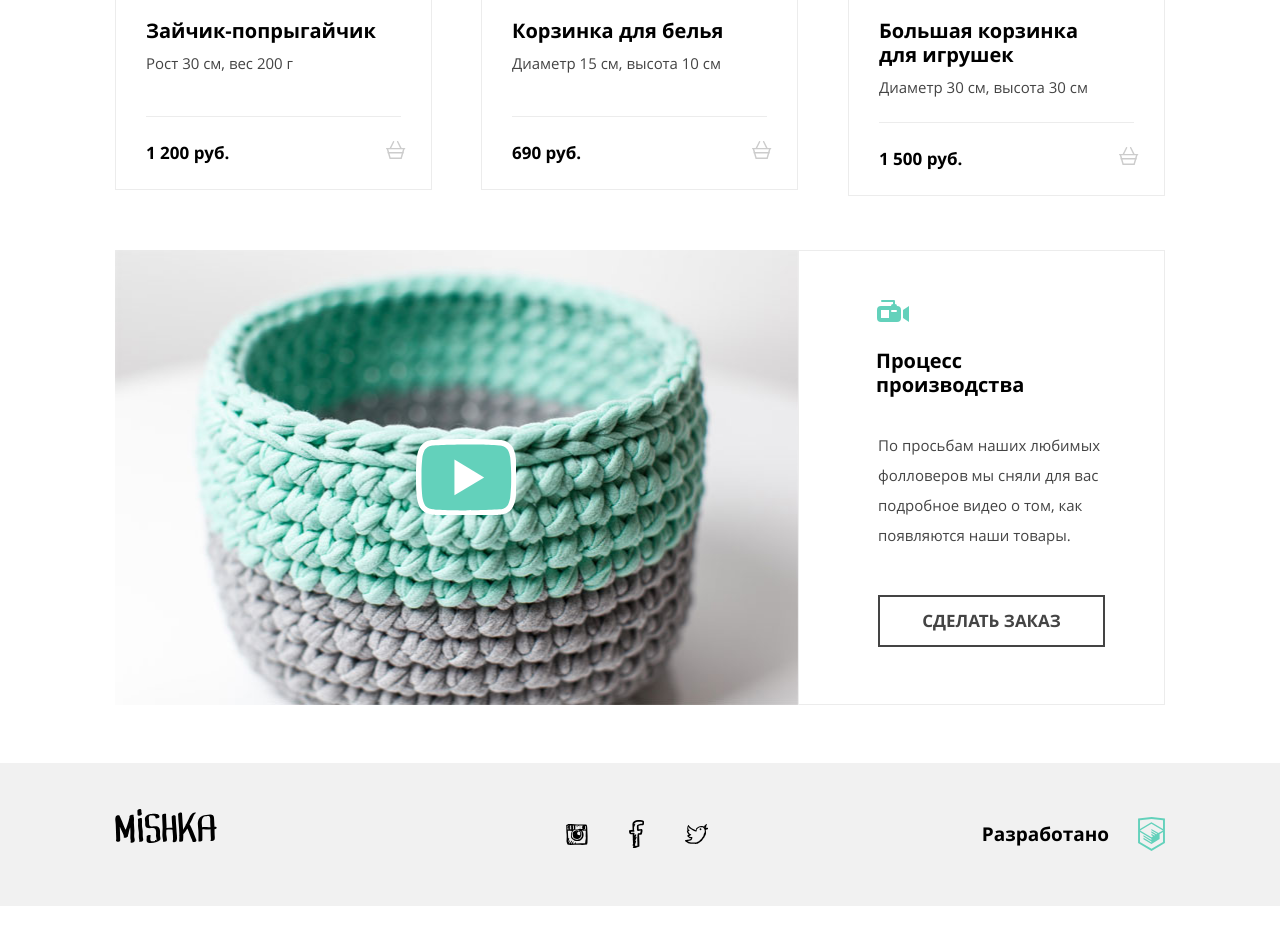
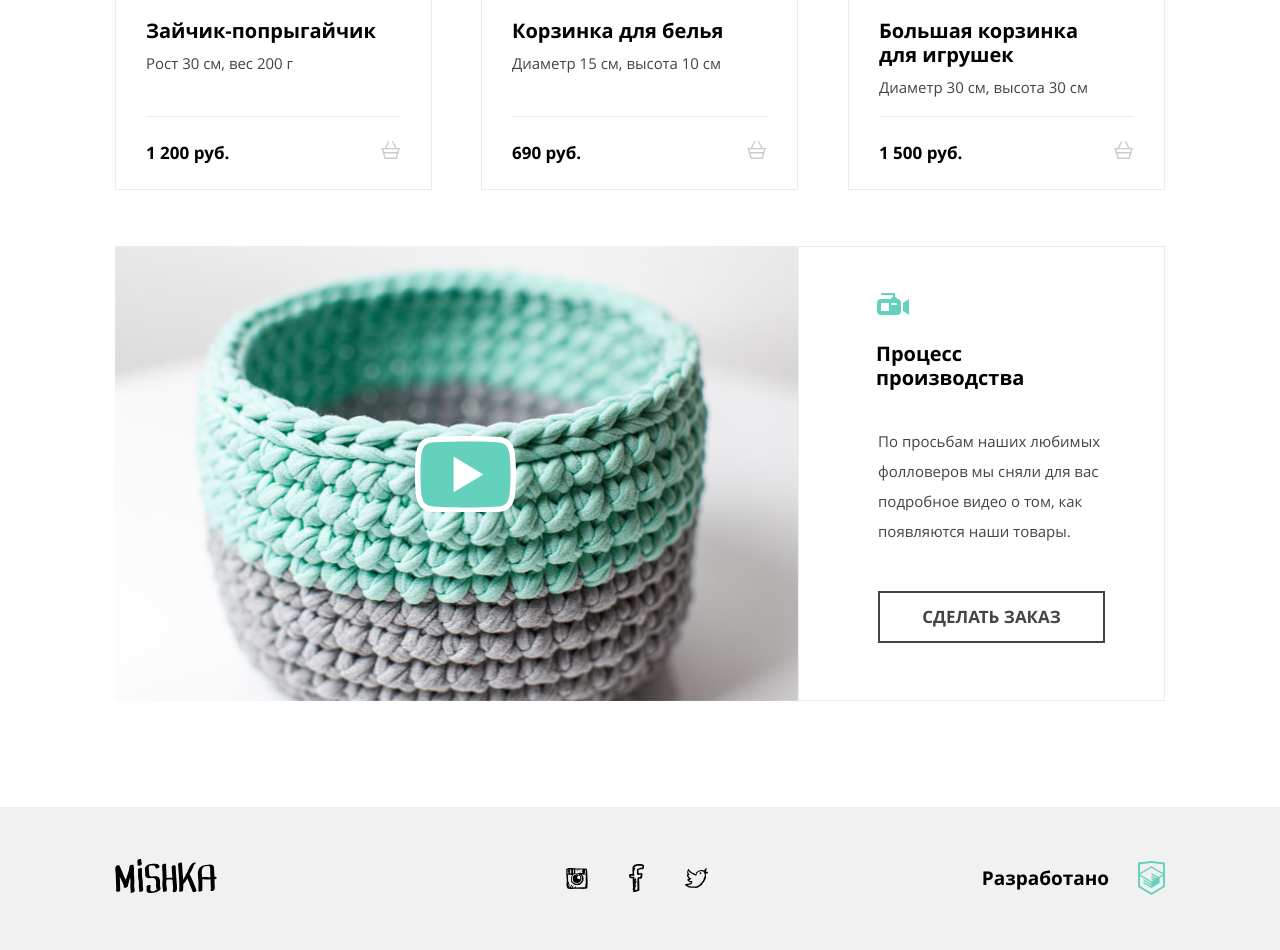
Before and after one commit to inwisloklem/157558-mishka, a website: page catalog.html in a window 1280 px wide. Shown: the part 940-1890 px from the top of the page. Before the commit the page ends 1846 px from the top, so only its background shows below. Drawn offline with nearby package versions, Linux system fonts and the light colour scheme; files that its build step writes are made by us from their sources.

Commit message:
Fix markup criteria errors

```diff
--- a/catalog.html
+++ b/catalog.html
@@ -124,21 +124,25 @@
               <source media="(min-width: 768px)" srcset="img/photo-1-tablet@1x.jpg 1x, img/photo-1-tablet@2x.jpg 2x">
               <img class="catalog-item__img" src="img/photo-1-mobile@1x.jpg" srcset="img/photo-1-mobile@2x.jpg 2x" width="260" height="195" alt="Зайчик-попрыгайчик">
             </picture>
+          </a>
 
           <div class="catalog-item__wrapper">
             <h3 class="catalog-item__title">
+              <a class="catalog-item__link" href="#">
                 Зайчик-попрыгайчик
+              </a>
             </h3>
             <p class="catalog-item__desc">Рост 30 см, вес 200 г</p>
 
             <div class="catalog-item__price">
               <b>1 200 руб.</b>
+              <a class="catalog-item__link" href="#">
                 <svg class="catalog-item__icon-cart" width="21" height="18">
                   <use xlink:href="#icon-cart"></use>
                 </svg>
+              </a>
             </div>
           </div>
-          </a>
         </article>
 
         <article class="catalog-item">
@@ -148,21 +152,25 @@
               <source media="(min-width: 768px)" srcset="img/photo-2-tablet@1x.jpg 1x, img/photo-2-tablet@2x.jpg 2x">
               <img class="catalog-item__img" src="img/photo-2-mobile@1x.jpg" srcset="img/photo-2-mobile@2x.jpg 2x" width="260" height="195" alt="Корзинка для белья">
             </picture>
+          </a>
 
           <div class="catalog-item__wrapper">
             <h3 class="catalog-item__title">
+              <a class="catalog-item__link" href="#">
                 Корзинка для белья
+              </a>
             </h3>
             <p class="catalog-item__desc">Диаметр 15 см, высота 10 см</p>
 
             <div class="catalog-item__price">
               <b>690 руб.</b>
+              <a class="catalog-item__link" href="#">
                 <svg class="catalog-item__icon-cart" width="21" height="18">
                   <use xlink:href="#icon-cart"></use>
                 </svg>
+              </a>
             </div>
           </div>
-          </a>
         </article>
 
         <article class="catalog-item">
@@ -172,21 +180,25 @@
               <source media="(min-width: 768px)" srcset="img/photo-3-tablet@1x.jpg 1x, img/photo-3-tablet@2x.jpg 2x">
               <img class="catalog-item__img" src="img/photo-3-mobile@1x.jpg" srcset="img/photo-3-mobile@2x.jpg 2x" width="260" height="195" alt="Корзинка для белья">
             </picture>
+          </a>
 
           <div class="catalog-item__wrapper">
             <h3 class="catalog-item__title">
+              <a class="catalog-item__link" href="#">
                 Большая корзинка для игрушек
+              </a>
             </h3>
             <p class="catalog-item__desc">Диаметр 30 см, высота 30 см</p>
 
             <div class="catalog-item__price">
               <b>1 500 руб.</b>
+              <a class="catalog-item__link" href="#">
                 <svg class="catalog-item__icon-cart" width="21" height="18">
                   <use xlink:href="#icon-cart"></use>
                 </svg>
+              </a>
             </div>
           </div>
-          </a>
         </article>
       </div>
 
--- a/sass/blocks/catalog-item.scss
+++ b/sass/blocks/catalog-item.scss
@@ -2,19 +2,32 @@
   display: flex;
   flex-direction: column;
 
-  padding: 0 30px;
+  width: 260px;
+  margin-top: 30px;
+  margin-right: auto;
+  margin-left: auto;
 
   @media #{$tablet} {
+    flex-direction: row;
+
+    width: 668px;
+    margin-top: 54px;
+    margin-right: auto;
+    margin-left: auto;
+    padding: 0;
+
+    align-items: flex-end;
+
     &:first-of-type {
-      margin-top: 14px;
+      margin-top: 68px;
     }
-
-    padding: 0 50px;
   }
 
   @media #{$desktop} {
     display: inline-flex;
 
+    width: auto;
+    margin-top: 112px;
     margin-right: 50px;
     padding: 0;
 
@@ -34,14 +47,12 @@
     }
 
     &:hover {
-      .catalog-item__icon-cart {
-        fill: $downy;
-      }
+      box-shadow: 0 2px 10px 0 rgba($black, 0.15);
+    }
+  }
 
-      .catalog-item__title {
-        opacity: 0.6;
-      }
-    }
+  &:active {
+    box-shadow: 0 2px 5px 0 rgba($black, 0.15);
   }
 }
 
@@ -98,10 +109,22 @@
   @media #{$desktop} {
     width: 235px;
     margin-bottom: 5px;
+
+    .catalog-item__link {
+      &:hover {
+        opacity: 0.6;
+      }
+    }
   }
 
   @media #{$tablet-and-desktop} {
     @include font(20px, 24px, bold);
+  }
+
+  .catalog-item__link {
+    &:active {
+      opacity: 0.3;
+    }
   }
 }
 
@@ -115,6 +138,8 @@
   @include font(13px, 30px, normal);
 
   @media #{$tablet-and-desktop} {
+    margin-bottom: 10px;
+
     @include font(15px, 30px);
   }
 }
@@ -135,38 +160,9 @@
 }
 
 .catalog-item__link {
-  margin-top: 30px;
-
   text-decoration: none;
 
   color: $black;
-
-  @media #{$desktop} {
-    margin-top: 112px;
-
-    &:hover {
-      box-shadow: 0 2px 10px 0 rgba($black, 0.15);
-    }
-  }
-
-  @media #{$tablet} {
-    display: flex;
-    flex-direction: row;
-
-    margin-top: 54px;
-  }
-
-  &:active {
-    box-shadow: 0 2px 5px 0 rgba($black, 0.15);
-
-    .catalog-item__title {
-      opacity: 0.3;
-    }
-
-    .catalog-item__icon-cart {
-      fill: rgba($downy, 0.3);
-    }
-  }
 }
 
 .catalog-item__cart {
@@ -175,10 +171,20 @@
 
 .catalog-item__icon-cart {
   position: absolute;
-  right: -5px;
+  right: 0;
 
   width: 21px;
   height: 18px;
 
   fill: $silver;
+
+  @media #{$desktop} {
+    &:hover {
+      fill: $downy;
+    }
+  }
+
+  &:active {
+    fill: rgba($downy, 0.3);
+  }
 }
--- a/sass/blocks/process.scss
+++ b/sass/blocks/process.scss
@@ -2,25 +2,39 @@
   display: flex;
   flex-direction: column;
 
-  padding: 0 30px;
+  width: 260px;
+  margin-top: 30px;
+  margin-bottom: 58px;
+
+  @media #{$tablet-and-desktop} {
+    position: relative;
+  }
+
+  @media #{$tablet} {
+    width: 668px;
+    margin-top: 53px;
+    margin-bottom: 63px;
+  }
 
   @media #{$desktop} {
     flex-direction: row;
+
+    width: 1050px;
+    margin-top: 56px;
+    margin-bottom: 106px;
+
+    &:hover {
+      box-shadow: 0 2px 10px 0 rgba($black, 0.15);
+    }
   }
 
-  @media #{$tablet-and-desktop} {
-    position: relative;
-
-    padding: 0 50px;
+  &:active {
+    box-shadow: 0 2px 5px 0 rgba($black, 0.15);
   }
 }
 
 .process__video {
   position: relative;
-
-  @media #{$tablet-and-desktop} {
-    margin-top: 54px;
-  }
 }
 
 .process__icon-video {
@@ -46,33 +60,40 @@
 
 .process__play {
   position: absolute;
-  top: 50%;
-  left: 50%;
+  top: 40px;
+  left: 80px;
 
-  width: 100px;
+  width: 101px;
   height: 76px;
 
   content: "";
-  transform: translate(-50%, -50%);
 
   border: none;
+  outline: none;
   background: url("../img/icon-play.svg");
 
   font-size: 0;
 
+  @media #{$tablet} {
+    top: 195px;
+    left: 284px;
+  }
+
   @media #{$desktop} {
-    top: calc(50% - 30px);
-    left: calc(50% + 9px);
+    top: 190px;
+    left: 300px;
 
     cursor: pointer;
 
     &:hover {
-      transform: translate(-50%, -50%) scale(1.2);
+      transform: scale(1.2);
     }
   }
 
   &:active {
-    transform: translate(-50%, -50%) scale(0.8);
+    transform: scale(0.8);
+
+    opacity: 0.3;
   }
 }
 
@@ -99,22 +120,22 @@
   display: flex;
   flex-direction: column;
 
-  margin-bottom: 58px;
+  min-height: 222px;
   padding: 33px;
   padding-bottom: 0;
 
   border: 1px solid $gallery;
 
   @media #{$tablet} {
-    min-height: 167px;
+    min-height: 245px;
     padding: 40px;
-    margin-bottom: 64px;
   }
 
   @media #{$desktop} {
     box-sizing: border-box;
     width: 367px;
-    margin-top: 54px;
+    min-height: 455px;
+    margin-bottom: 0;
     padding: 59px;
     padding-left: 79px;
   }
@@ -127,7 +148,6 @@
 .process__title {
   position: relative;
 
-  margin-top: 30px;
   padding: 23px;
   padding-left: 89px;
 
@@ -136,15 +156,15 @@
   @include font(17px, 24px, bold);
 
   @media #{$tablet} {
-    top: 494px;
-    left: 67px;
+    top: 470px;
+    left: 18px;
 
     width: 668px;
   }
 
   @media #{$desktop} {
-    top: 23px;
-    right: 116px;
+    top: -4px;
+    right: 66px;
 
     width: 200px;
     padding-top: 100px;
@@ -181,15 +201,3 @@
     @include font(15px, 30px);
   }
 }
-
-.process__btn {
-  margin-bottom: 32px;
-
-  @media #{$tablet} {
-      margin-bottom: 45px;
-  }
-
-  @media #{$desktop} {
-      margin-bottom: 57px;
-  }
-}
--- a/sass/blocks/social.scss
+++ b/sass/blocks/social.scss
@@ -103,7 +103,7 @@
 
     width: 102px;
     height: 34px;
-    margin-top: 46px;
+    margin-top: 52px;
   }
 }
 
```
Lines whose indentation alone changed are shown as unchanged.
